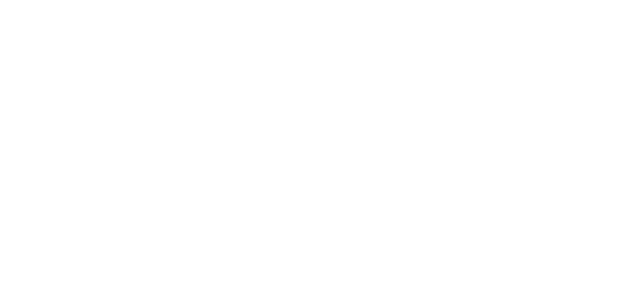
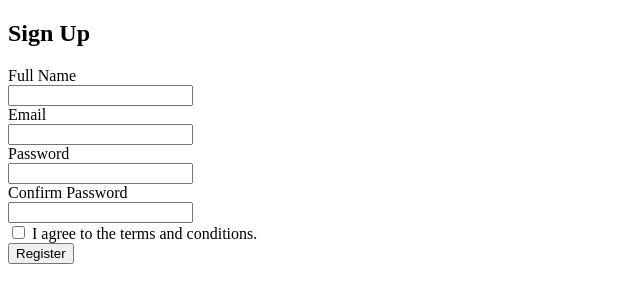
Before and after one commit to susangakii/git-intro, a plain HTML site: page index.html in a window 1280 px wide. Shown: the whole page, without its empty margins (0-640 px from the left). Drawn offline with Linux system fonts and the light colour scheme.

Commit message:
initializes register form

```diff
--- a/index.html
+++ b/index.html
@@ -2,14 +2,27 @@
 <html lang="en">
 
 <head>
-    <meta charset="utf-8" />
+    <meta charset="UTF-8" />
     <meta name="viewport" content="width=device-width" />
-    <title>SDFT15 Sign-Up</title>
+    <title>SDFT15 Register</title>
 </head>
 
 <body>
 
-
+    <h2>Sign Up</h2>
+    <form method="post">
+        <label for="fullname">Full Name</label><br>
+        <input id="fullname" name="fullname" type="text" required><br>
+        <label for="email">Email</label><br>
+        <input id="email" name="email" type="email" required><br>
+        <label for="password">Password</label><br>
+        <input id="password" name="password" type="password" required minlength="6"><br>
+        <label for="confirm">Confirm Password</label><br>
+        <input id="confirm" name="confirm" type="password" required minlength="6"><br>
+        <input id="terms" name="terms" type="checkbox" required>
+        <label for="terms">I agree to the terms and conditions.</label><br>
+        <button type="submit">Register</button>
+    </form>
 
 </body>
 
```
